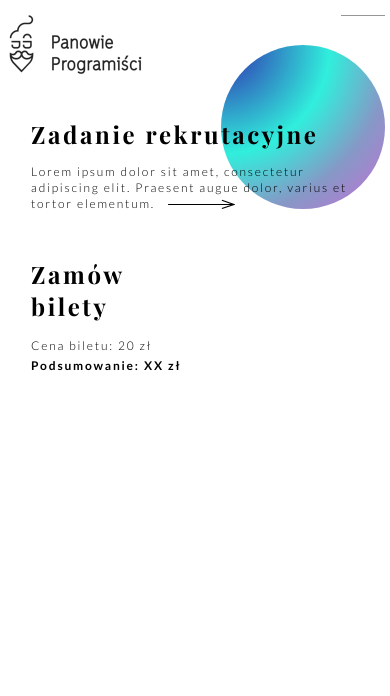
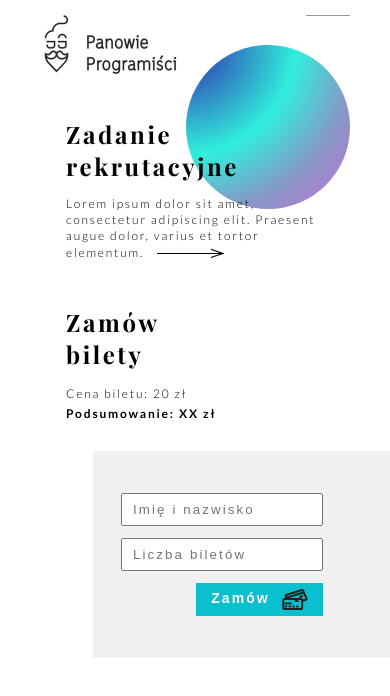
Before and after one commit to kamilweb/panowie_programi-ci_recruitment_task, a website: page dist/index.html in a window 390 px wide. Drawn offline with nearby package versions, Linux system fonts and the light colour scheme.

Commit message:
mobile done

```diff
--- a/src/css/all.scss
+++ b/src/css/all.scss
@@ -19,9 +19,14 @@ h2, p {
   margin: 0;
 }
 
+.main__wrapper {
+  overflow: hidden;
+}
+
 main {
-  max-width: 400px;
+  max-width: 320px;
   margin: 0 auto;
+  padding-bottom: 30px;
 }
 
 header {
@@ -129,3 +134,76 @@ header {
 .ticket__price-all {
   font-weight: 700;
 }
+
+.section__form {
+  display: flex;
+  justify-content: flex-end;
+}
+
+form {
+  box-sizing: border-box;
+  padding-left: 28px;
+  margin-right: -200px;
+  width: 462px;
+  height: 207px;
+  background-color: #f0f0f0;
+  display: flex;
+  flex-direction: column;
+  justify-content: center;
+  margin-top: 30px;
+  @include smMin {
+    width: 422px;
+    height: 238px;
+  }
+  @include lgMin {
+    width: 507px;
+    height: 263px;
+    background-color: #ececec;
+  }
+}
+
+input {
+  width: 178px;
+  padding: 0 10px;
+  height: 29px;
+  line-height: 1.57;
+  letter-spacing: 2.1px;
+  margin-bottom: 12px;
+}
+
+.form__button {
+  display: inline-flex;
+  align-items: center;
+  justify-content: center;
+  background-color: #0bc0ce;
+  height: 33px;
+  font-size: 14px;
+  border: none;
+  font-weight: bold;
+  line-height: 1.57;
+  letter-spacing: 2.1px;
+  text-align: center;
+  color: #fff;
+  width: 127px;
+  margin-left: 75px;
+  transition: .3s ease background-color;
+  cursor: pointer;
+  &:hover, &:focus {
+    outline: none;
+    background-color: #5045b8;
+    .form__button-circle svg g {
+      stroke: #fff;
+    }
+  }
+}
+
+.form__button-circle {
+  background-size: 100% 100%;
+  width: 26px;
+  height: 21px;
+  display: inline-block;
+  margin-left: 12px;
+  svg g {
+    transition: .3s ease stroke;
+  }
+}
```
Also changed, not shown: dist/all.css, dist/images/cards.png (deleted), dist/index.html.
